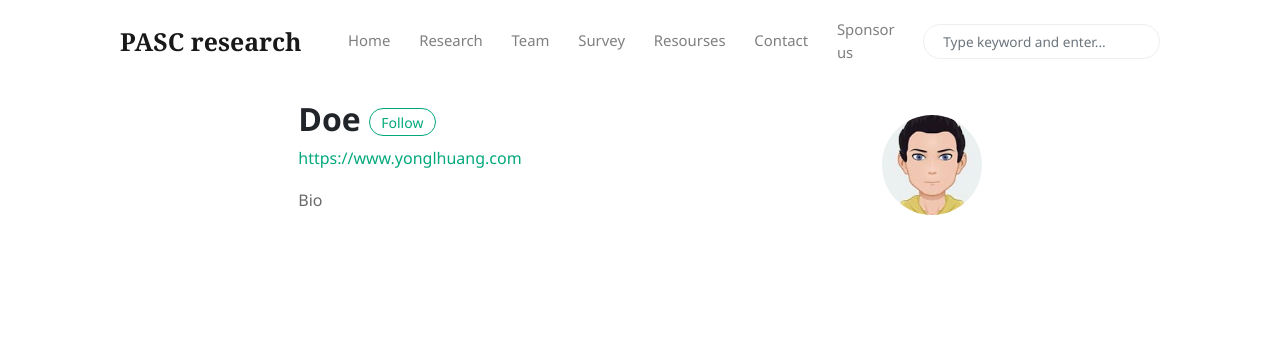
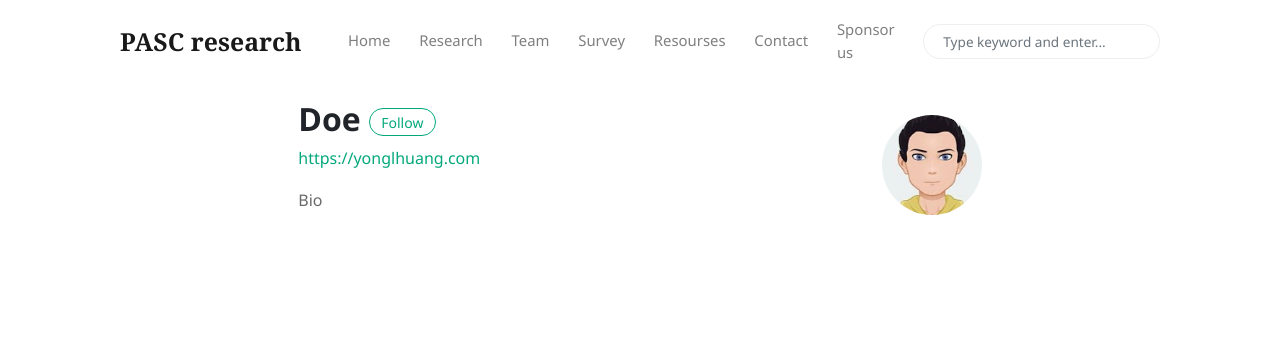
Before and after one commit to pasc-research/pasc-research.github.io, a Jekyll site: the page built from _pages/author-doe.html, in a window 1280 px wide. Shown: the top 341 px of the page. Built offline with Jekyll 4.4.1, drawn with Linux system fonts in a browser that asks for light colours; nearby versions of some CDN libraries; some of the changed lines change nothing that is shown.

```diff
--- a/_config.yml
+++ b/_config.yml
@@ -21,7 +21,7 @@
 authors:
     yong:
       name:           Yong Huang
-      site:           https://www.yonglhuang.com
+      site:           https://yonglhuang.com
       avatar:         /assets/images/avatar1.jpg
       bio:            "Bio"
       email:          yongh7@uci.edu
```
